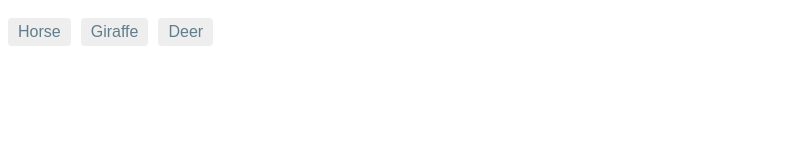
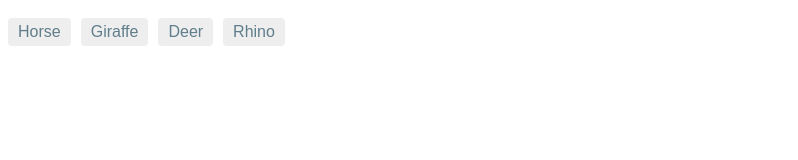
Before and after one commit to ldeluigi/infinite-animals, an Angular app: page /deer in a window 1280 px wide. Shown: the top 160 px of the page, without its empty margins (0-798 px from the left). Built offline with nearby package versions, Linux system fonts and the light colour scheme.

Commit message:
next try

```diff
--- a/angular.json
+++ b/angular.json
@@ -61,8 +61,7 @@
           },
           "configurations": {
             "production": {
-              "browserTarget": "infinite-animal:build:production",
-              "baseHref": "./"
+              "browserTarget": "infinite-animal:build:production"
             }
           }
         },
--- a/src/app/app-routing.module.ts
+++ b/src/app/app-routing.module.ts
@@ -13,9 +13,7 @@ const routes: Routes = [
 ];
 
 @NgModule({
-  imports: [RouterModule.forRoot(routes, {
-    enableTracing: true
-  })],
+  imports: [RouterModule.forRoot(routes)],
   exports: [RouterModule]
 })
 export class AppRoutingModule { }
--- a/src/app/app.component.html
+++ b/src/app/app.component.html
@@ -2,5 +2,6 @@
   <a routerLink="/horse">Horse</a>
   <a routerLink="/giraffe">Giraffe</a>
   <a routerLink="/deer">Deer</a>
+  <a routerLink="/rhino">Rhino</a>
 </nav>
 <router-outlet></router-outlet>
```
Also changed, not shown: 5 other files (tests, documents, lock files or other folders).
